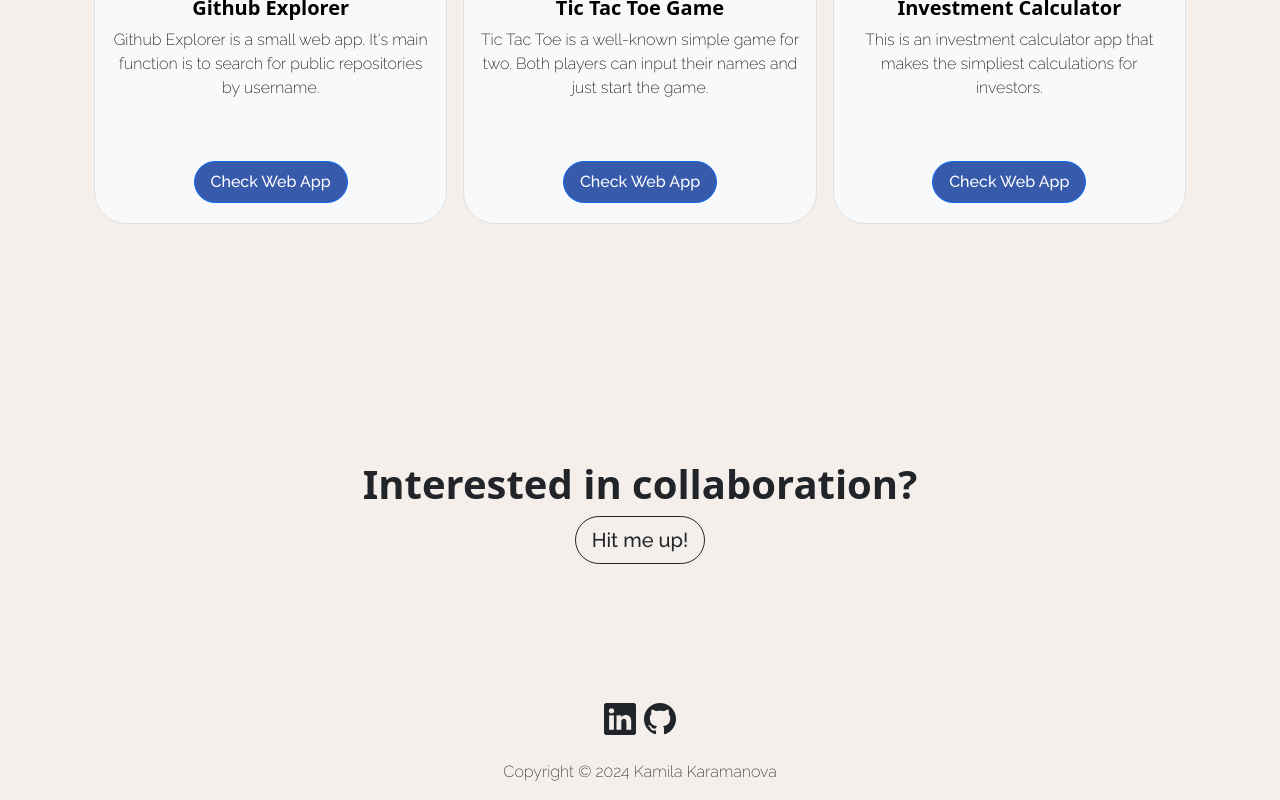
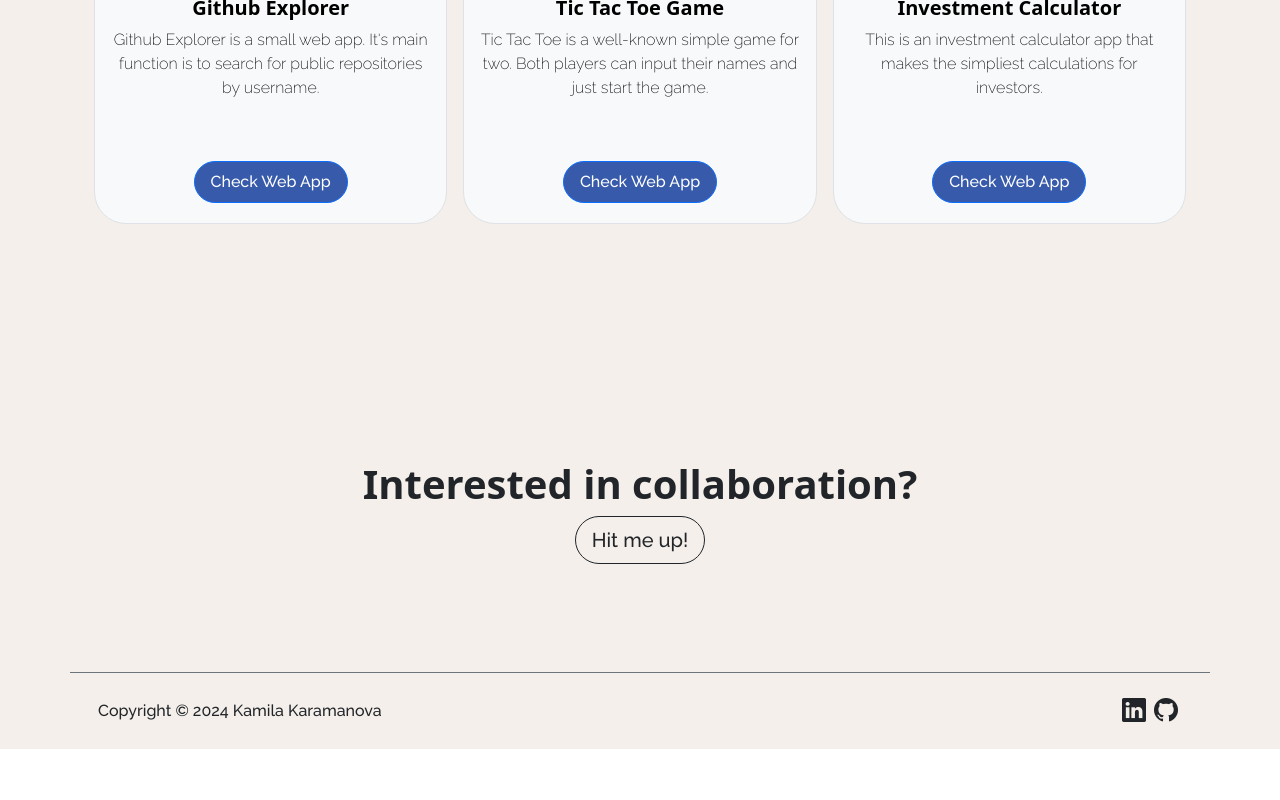
Before and after one commit to iamkaraman/my-web-app, a React (Create React App) app: page / in a window 1280 px wide. Shown: the part 2112-2912 px from the top of the page. After the commit the page ends 2861 px from the top, so only its background shows below. Built offline with nearby package versions, Linux system fonts and the light colour scheme; a web font is replaced by a local one.

Commit message:
adjusted the footer

```diff
--- a/src/components/Footer.js
+++ b/src/components/Footer.js
@@ -1,28 +1,26 @@
 export default function Footer() {
   return (
     <footer className="text-center bg-body-transparent">
-      <div className="container pt-4">
-        <section className="">
+      <div className="row text-center fw-medium p-3 bg-body-transparent paragraph-text border-1 border-top border-secondary">
+        <div className="col d-flex align-items-center">
+          Copyright © 2024 Kamila Karamanova
+        </div>
+        <div className="col d-flex justify-content-end">
           <a
             className="link-dark link-offset-1 m-1"
             href="https://www.linkedin.com/in/kamila-karamanova/"
             target="_blank"
           >
-            <i className="bi-linkedin" style={{ fontSize: "2rem" }}></i>
+            <i className="bi-linkedin" style={{ fontSize: "1.5rem" }}></i>
           </a>
           <a
             className="link-dark link-offset-1 m-1"
             href="https://github.com/iamkaraman"
             target="_blank"
           >
-            <i className="bi-github" style={{ fontSize: "2rem" }}></i>
+            <i className="bi-github" style={{ fontSize: "1.5rem" }}></i>
           </a>
-        </section>
-      </div>
-
-      {/* Copyright  */}
-      <div className="text-center p-3 bg-body-transparent paragraph-text">
-        Copyright © 2024 Kamila Karamanova
+        </div>
       </div>
     </footer>
   );
```
